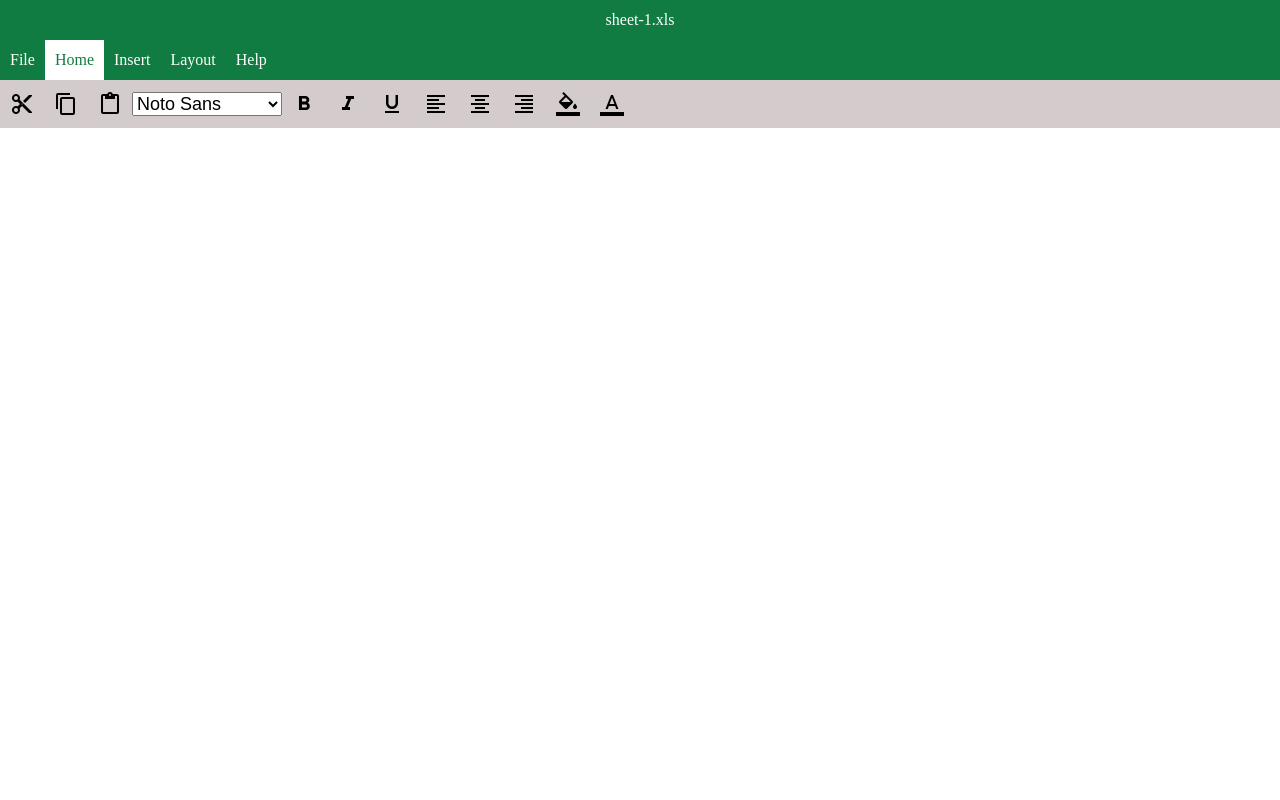
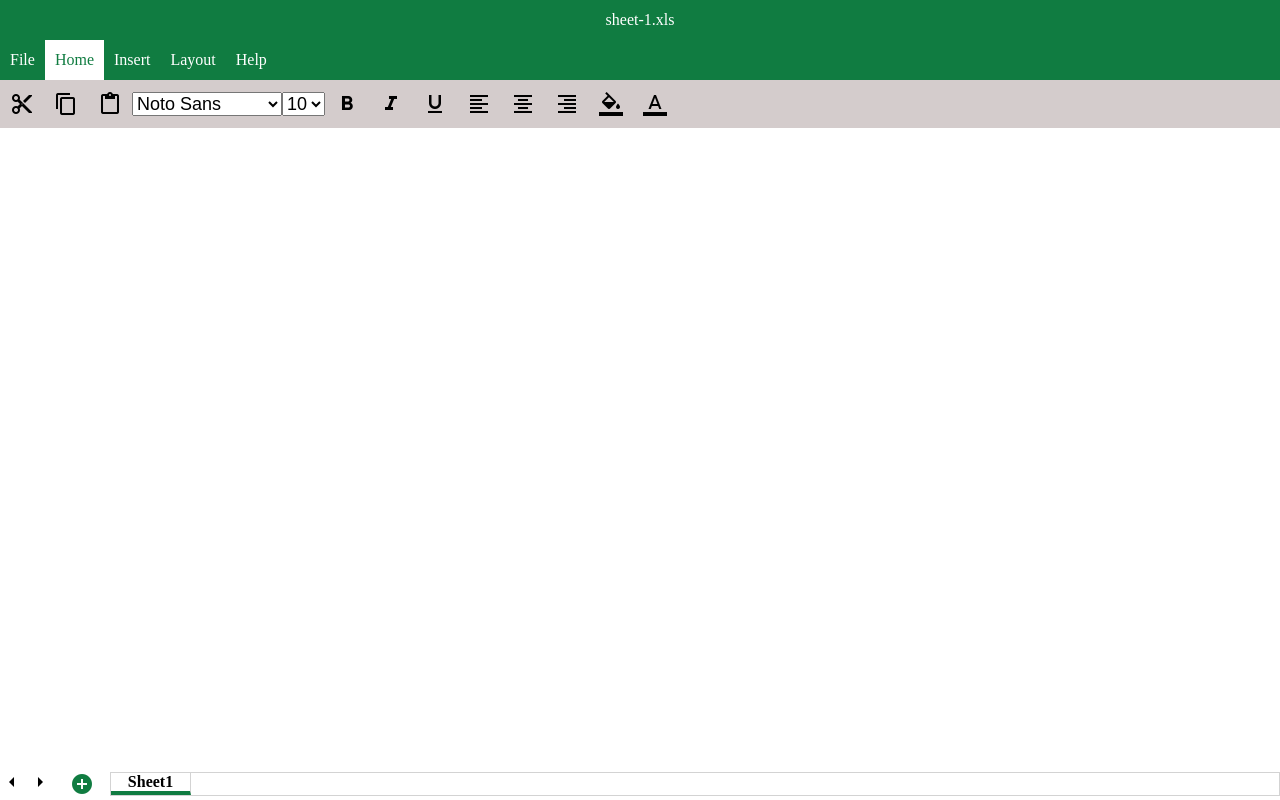
Before and after one commit to Jas-Script/Excel-clone-, a plain HTML site: page index.html in a window 1280 px wide. Drawn offline with Linux system fonts and the light colour scheme.

Commit message:
sheet bar styling done

```diff
--- a/index.html
+++ b/index.html
@@ -37,8 +37,23 @@
                 <option style="font-family:Open Sans" value="Open Sans">Open Sans</option>
                 <option style="font-family:Palatino" value="Palatino">Palatino</option>
                 <option style="font-family:Verdana" value="Verdana">Verdana</option>
+            </select>
+            <select class="selector font-size-selector">
+                <option value="10">10</option>
+                <option value="12">12</option>
+                <option value="14">14</option>
+                <option value="16">16</option>
+                <option value="18">18</option>
+                <option value="20">20</option>
+                <option value="24">24</option>
+                <option value="28">28</option>
+                <option value="30">30</option>
+                <option value="32">32</option>
+                <option value="36">36</option>
+                <option value="40">40</option>
+            </select>
 
-            </select>
+
             <div class="material-icons menu-icons icon-bold">format_bold</div>
             <div class="material-icons menu-icons icon-italic">format_italic</div>
             <div class="material-icons menu-icons icon-underline">format_underline</div>
@@ -54,7 +69,18 @@
             <div class="column-name-container"></div>
             <dic class="input-cell-container"></dic>
         </div>
-        <div class="sheet-bar"></div>
+        <div class="sheet-bar">
+            <div class="scroller">
+                <div class="material-icons icon-left-scroll">arrow_left</div>
+                <div class="material-icons icon-right-scroll">arrow_right</div>
+            </div>
+            <div class="material-icons icon-add">add_circle</div>
+            <div class="sheet-tab-container">
+                <div class="sheet-tab">
+                    Sheet1
+                </div>
+            </div>
+        </div>
 
     </div>
 </body>
--- a/style.css
+++ b/style.css
@@ -84,6 +84,10 @@ body{
     font-size: 18px;
     width: 150px;
 }
+.font-size-selector{
+    font-size: 18px;
+
+}
 
 .formula-bar{
     height: 5vh;
@@ -102,5 +106,54 @@ body{
 
 .sheet-bar{
     height: 4vh;
+    display: flex;
+    align-items: center;
 
 }
+.scroller{
+
+width: 70px;
+}
+.icon-left-scroll,.icon-right-scroll{
+    font-size: 30px;
+}
+.icon-left-scroll:hover,.icon-right-scroll:hover{
+
+    background-color: lightgray;
+    cursor: pointer;
+    transform: scale(1.2);
+}
+
+.icon-add{
+    color: #107c41;
+    width: 40px;
+
+}
+
+.icon-add:hover{
+    cursor: pointer;
+    transform: scale(1.1);
+
+}
+
+
+.sheet-tab-container{
+    border: 1px solid lightgray;
+    width: calc(100vw - 110px);
+
+}
+.sheet-tab{
+    border-bottom: 4px solid #107c41;
+    padding-left: 10px;
+    padding-right: 10px;
+    display: flex;
+    align-items: center;
+    justify-content: center;
+    width: 80px;
+    font-weight: 600;
+    border-right: 1px solid lightgray;
+}
+
+.sheet-tab:hover{
+    cursor: default;
+}
```
